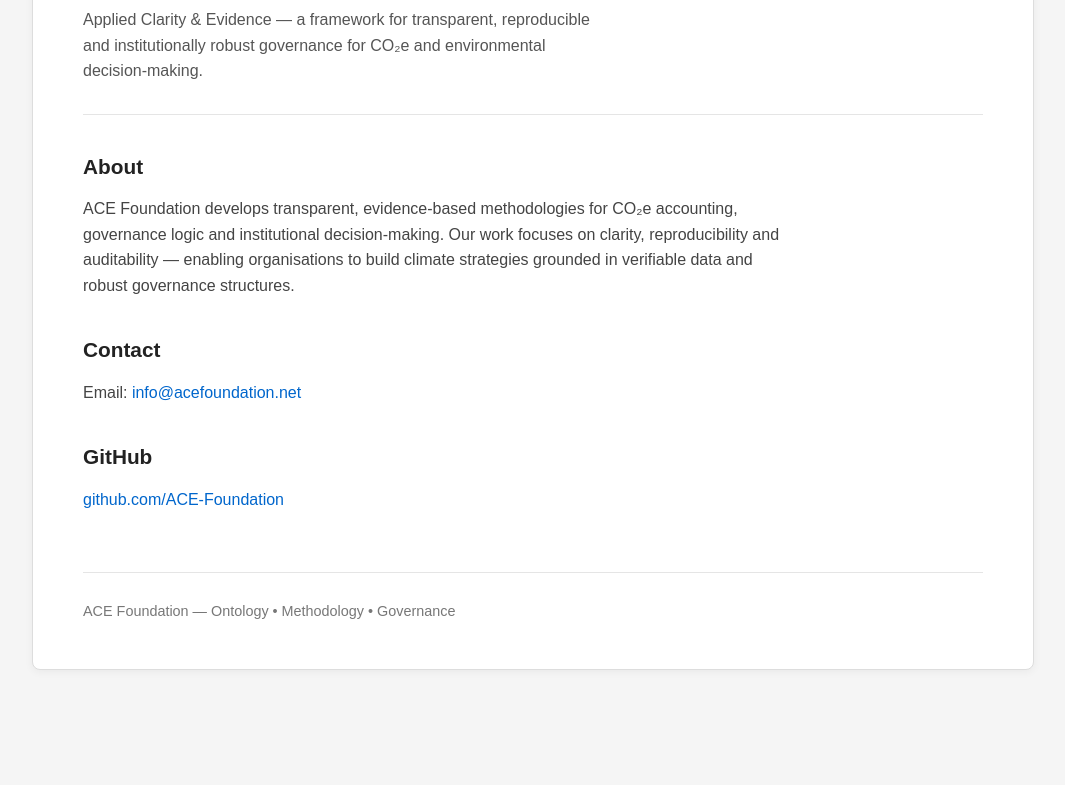
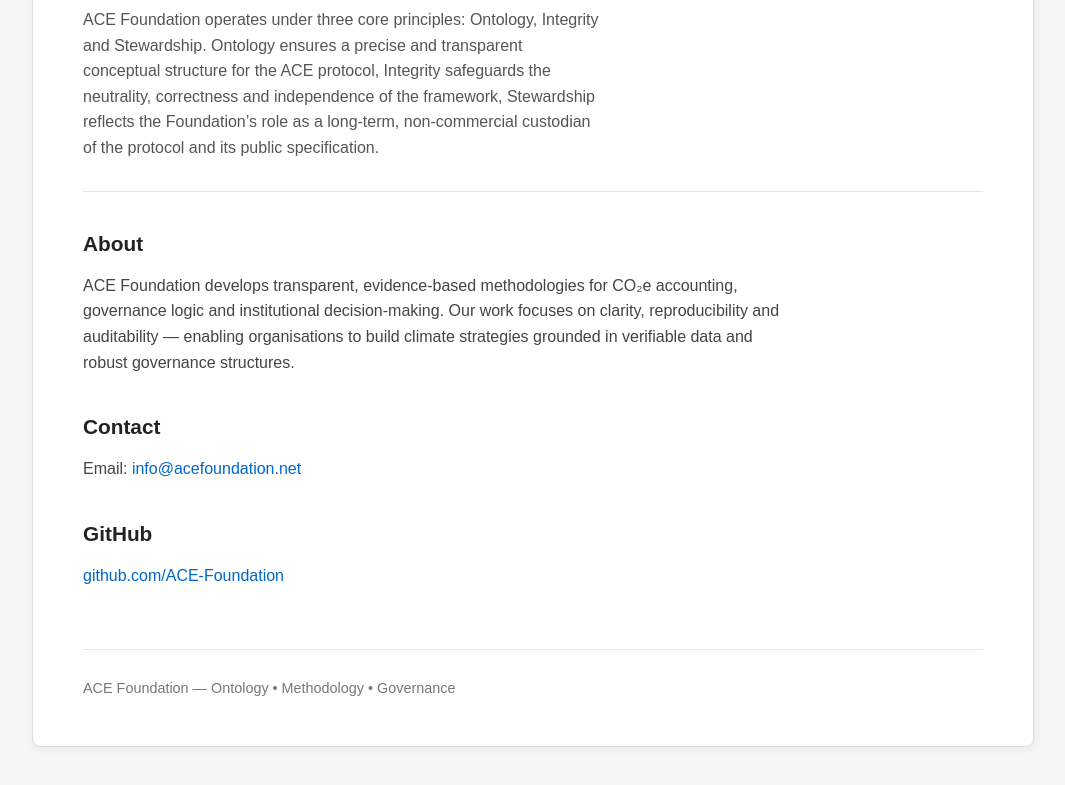
Before and after one commit to ACE-Foundation/acefoundation.github.io, a plain HTML site: page index.html in a window 1280 px wide. Shown: the part 131-916 px from the top of the page, without its empty margins (107-1172 px from the left). Before the commit the page ends 841 px from the top, so only its background shows below. Drawn offline with Linux system fonts and the light colour scheme.

Commit message:
Update index.html

```diff
--- a/index.html
+++ b/index.html
@@ -92,7 +92,11 @@
 
       <div class="title-block">
         <h1>ACE Foundation</h1>
-        <p>Applied Clarity & Evidence — a framework for transparent, reproducible and institutionally robust governance for CO₂e and environmental decision‑making.</p>
+        <p>ACE Foundation operates under three core principles: Ontology, Integrity and Stewardship.
+          Ontology ensures a precise and transparent conceptual structure for the ACE protocol,
+          Integrity safeguards the neutrality, correctness and independence of the framework,
+          Stewardship reflects the Foundation’s role as a long‑term,
+          non‑commercial custodian of the protocol and its public specification.</p>
       </div>
     </div>
 
```
